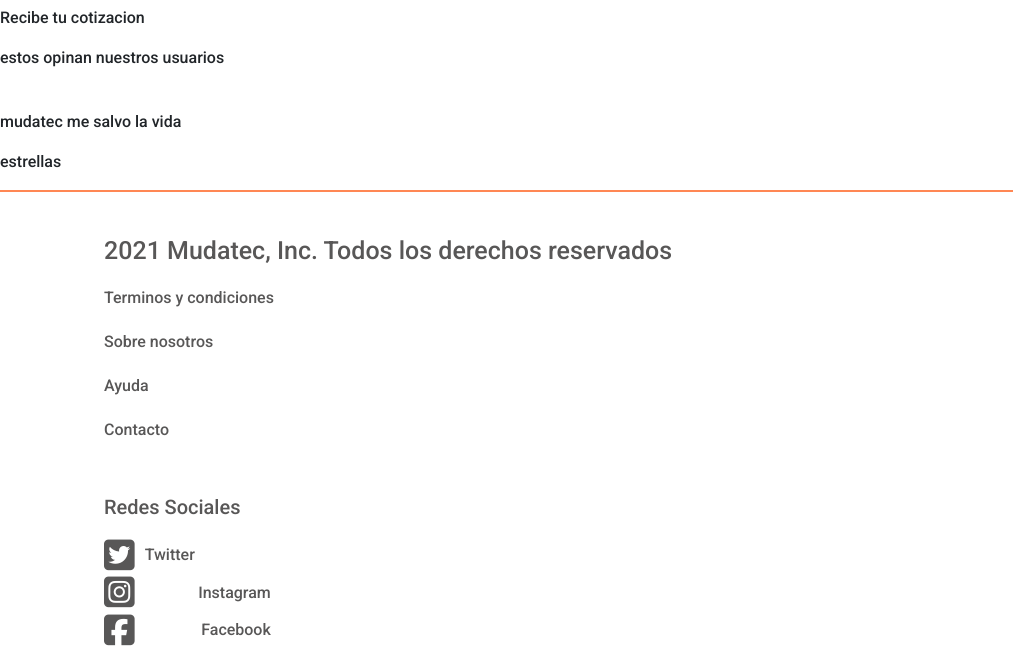
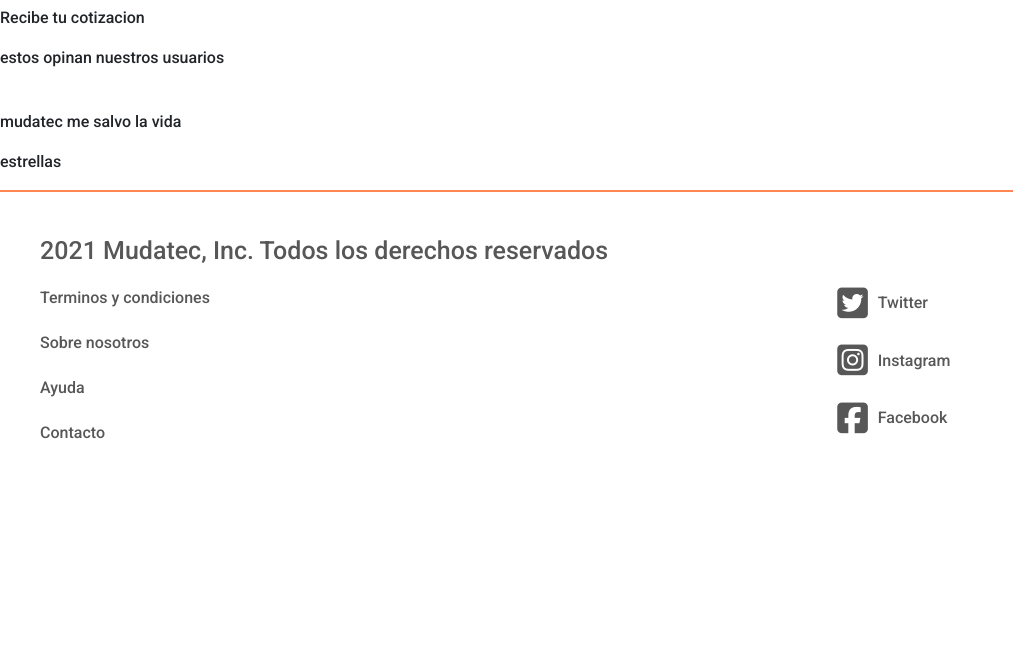
Before and after one commit to alepaez-dev/mudatec_proyecto, a Django app: page / in a window 1280 px wide. Shown: the part 1062-1710 px from the top of the page, without its empty margins (0-1013 px from the left). After the commit the page ends 1501 px from the top, so only its background shows below. Run offline with Django 3.2, Linux system fonts and the light colour scheme; some libraries are stand-ins or nearby versions.

Commit message:
agregando lo del footer en footer.html

```diff
--- a/mudatec/static/css/_footer.scss
+++ b/mudatec/static/css/_footer.scss
@@ -1,13 +1,15 @@
-.col {
+.col.footer{
+  .mudatec_footer{
+    margin-top: 40px;
+    padding-left: 40px;
+    font-size: 25px;
+    font-weight: $roboto-weight-regular;
+    color: $acentos-color;
+  }
   .footer-items {
-    margin-top: 40px;
     padding-left: 40px;
     font-family: $roboto-font;
     color: $acentos-color;
-    p{
-      font-size: 25px;
-      font-weight: $roboto-weight-regular;
-    }
     p:last-of-type{
       font-size: 20px;
     }
@@ -24,7 +26,8 @@
       }
     }
     .footer_redes_sociales {
-      height: 110px;
+      height: 150px;
+      margin-bottom: 40px;
 
       .red_social {
         width: 15%;
--- a/mudatec/static/css/_mixins.scss
+++ b/mudatec/static/css/_mixins.scss
@@ -1,12 +1,15 @@
 @media only screen and (min-width: 1200px) {
   .footer-items{
     padding: 0;
-    width: 90%;
-    margin: auto;
+    width: 100%;
+    margin-bottom: 20px;
     .footer-elementos{
+      width: 50%;
       a{
-        margin-bottom: 20px;
       }
+    }
+    .footer_redes_sociales{
+      width: 50%;
     }
   }
 }
--- a/mudatec/static/css/style.css
+++ b/mudatec/static/css/style.css
@@ -107,47 +107,50 @@
   font-size: 11px;
 }
 
-.col .footer-items {
+.col.footer .mudatec_footer {
   margin-top: 40px;
+  padding-left: 40px;
+  font-size: 25px;
+  font-weight: 500;
+  color: #585757;
+}
+
+.col.footer .footer-items {
   padding-left: 40px;
   font-family: "Roboto", sans-serif;
   color: #585757;
 }
 
-.col .footer-items p {
-  font-size: 25px;
-  font-weight: 500;
-}
-
-.col .footer-items p:last-of-type {
+.col.footer .footer-items p:last-of-type {
   font-size: 20px;
 }
 
-.col .footer-items .footer-elementos {
+.col.footer .footer-items .footer-elementos {
   width: 90%;
   -ms-flex-wrap: nowrap;
       flex-wrap: nowrap;
   margin-bottom: 30px;
 }
 
-.col .footer-items .footer-elementos a {
+.col.footer .footer-items .footer-elementos a {
   font-family: "Roboto", sans-serif;
   color: #585757;
 }
 
-.col .footer-items .footer_redes_sociales {
-  height: 110px;
+.col.footer .footer-items .footer_redes_sociales {
+  height: 150px;
+  margin-bottom: 40px;
 }
 
-.col .footer-items .footer_redes_sociales .red_social {
+.col.footer .footer-items .footer_redes_sociales .red_social {
   width: 15%;
 }
 
-.col .footer-items .footer_redes_sociales .red_social .fab {
+.col.footer .footer-items .footer_redes_sociales .red_social .fab {
   font-size: 35px;
 }
 
-.col .footer-items .footer_redes_sociales .red_social a {
+.col.footer .footer-items .footer_redes_sociales .red_social a {
   margin-left: 10px;
   text-decoration: none;
   color: #585757;
@@ -156,11 +159,14 @@
 @media only screen and (min-width: 1200px) {
   .footer-items {
     padding: 0;
-    width: 90%;
-    margin: auto;
+    width: 100%;
+    margin-bottom: 20px;
   }
-  .footer-items .footer-elementos a {
-    margin-bottom: 20px;
+  .footer-items .footer-elementos {
+    width: 50%;
+  }
+  .footer-items .footer_redes_sociales {
+    width: 50%;
   }
 }
 /*# sourceMappingURL=style.css.map */
--- a/mudatec/templates/base.html
+++ b/mudatec/templates/base.html
@@ -117,33 +117,8 @@
 
     <!-- footer -->
     <div class="row">
-      <div class="col">
-        <hr style="height: 2px;background-color:#FF8754; border:none">
-        <div class="footer-items">
-          <p>2021 Mudatec, Inc. Todos los derechos reservados</p>
-          <div class="footer-elementos d-flex flex-row justify-content-between flex-lg-column">
-            <a href="#">Terminos y condiciones</a>
-            <a href="#">Sobre nosotros</a>
-            <a href="#">Ayuda</a>
-            <a href="#">Contacto</a>
-
-          </div>
-          <p>Redes Sociales</p>
-          <div class="footer_redes_sociales d-flex flex-column justify-content-between">
-            <div class="red_social d-flex align-items-center">
-              <i class="fab fa-twitter-square"></i>
-              <a href="#">Twitter</a>
-            </div>
-            <div class="red_social d-flex justify-content-between align-items-center">
-              <i class="fab fa-instagram-square"></i>
-              <a href="#">Instagram</a>
-            </div>
-            <div class="red_social d-flex justify-content-between align-items-center">
-              <i class="fab fa-facebook-square"></i>
-              <a href="#">Facebook</a>
-            </div>
-          </div>
-        </div>
+      <div class="col footer">
+        {% include "footer.html" %}
       </div>
     </div>
 
--- a/mudatec/templates/footer.html
+++ b/mudatec/templates/footer.html
@@ -0,0 +1,25 @@
+<hr style="height: 2px;background-color:#FF8754; border:none">
+<p class="mudatec_footer">2021 Mudatec, Inc. Todos los derechos reservados</p>
+<div class="footer-items d-xl-flex flex-row justify-content-">
+  <div class="footer-elementos d-flex flex-row justify-content-between flex-lg-column">
+    <a href="#">Terminos y condiciones</a>
+    <a href="#">Sobre nosotros</a>
+    <a href="#">Ayuda</a>
+    <a href="#">Contacto</a>
+
+  </div>
+  <div class="footer_redes_sociales d-flex flex-column justify-content-between">
+    <div class="red_social d-flex align-items-center">
+      <i class="fab fa-twitter-square"></i>
+      <a href="#">Twitter</a>
+    </div>
+    <div class="red_social d-flex align-items-center">
+      <i class="fab fa-instagram-square"></i>
+      <a href="#">Instagram</a>
+    </div>
+    <div class="red_social d-flex align-items-center">
+      <i class="fab fa-facebook-square"></i>
+      <a href="#">Facebook</a>
+    </div>
+  </div>
+</div>
```
Also changed, not shown: 1 other file.
